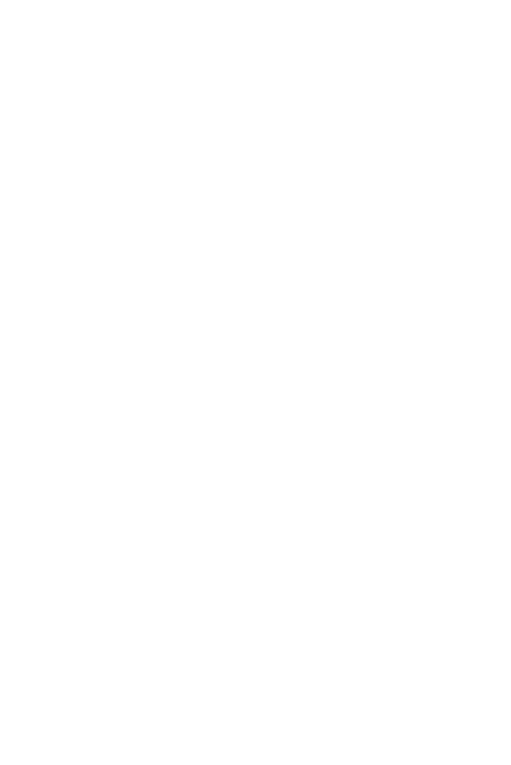
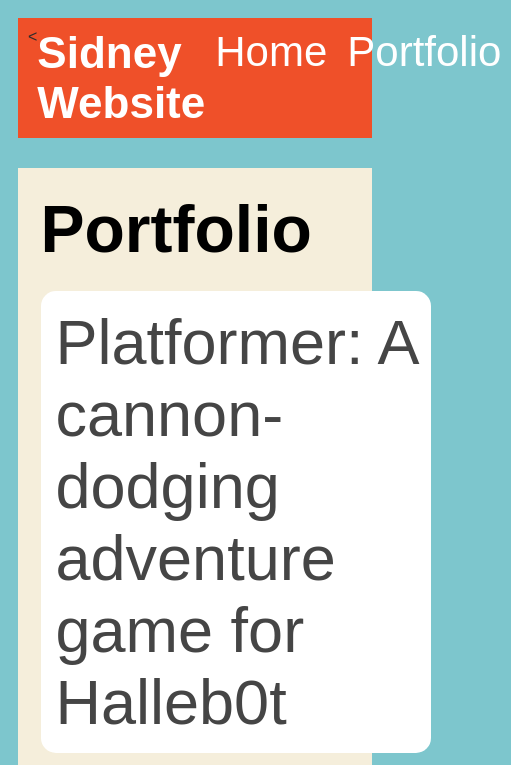
Before and after one commit to sidneydiamond/sidneydiamond.github.io, a plain HTML site: page portfolio.html in a window 390 px wide. Shown: the top 765 px of the page, 511 px wide, since content can reach past the window. Drawn offline with Linux system fonts and the light colour scheme.

Commit message:
add portfolio page to website

```diff
--- a/portfolio.html
+++ b/portfolio.html
@@ -0,0 +1,41 @@
+<!DOCTYPE html>
+<html>
+  <head>
+  <title>My Website</title>
+  <link rel="stylesheet" href="style.css" />
+  </head>
+
+  <body>
+    <!-- All content goes here -->
+    <div id="all-contents">
+    <nav>
+<<h1>Sidney Website</h1>
+  <ul id="nav-ul">
+    <li class="nav-li">
+      <a href="index.html">Home</a>
+    </li>
+    <li class="nav-li">
+      <a href="portfolio.html">Portfolio</a>
+    </li>
+  </ul>
+</nav>
+
+  <main>
+<div class="content">
+    <h1>Portfolio</h1>
+    <ul id="portfolio">
+<li>
+  <a href="fsd-projects/platformer/">Platformer: A cannon-dodging adventure game for Halleb0t</a>
+</li>
+<li>
+  <a href="fsd-projects/bouncing-box/">Bouncing Box: A fun introduction to web game development</a>
+</li>
+<li>
+  <a href="fsd-projects/circularity/">Circularity: A poetic motion experiment with circles</a>
+</li>
+    </ul>
+  </div>
+  </main>
+    </div>
+  </body>
+</html>
--- a/style.css
+++ b/style.css
@@ -75,3 +75,77 @@ main {
 h2, h3 {
     margin: 0px;
 }
+/* Portfolio styles */
+.content h1 {
+  color: black;
+}
+
+#portfolio {
+  list-style-type: none;
+  padding-left: 0;
+}
+
+#portfolio li {
+  background: #fff;
+  padding: 10px;
+  border-radius: 10px;
+  margin-bottom: 10px;
+}
+
+#portfolio li:hover {
+  background: #eee;
+}
+
+#portfolio a {
+  text-decoration: none;
+  color: #454545;
+}
+/* responsive web design */
+@media screen and (min-width: 120px) and (max-width: 1080px) {
+  main {
+    height: 100ch;
+    zoom: 1.5;
+    display: grid;
+  }
+
+  h1 {
+    font-size: 44px;
+  }
+
+  h2 {
+    font-size: 42px;
+  }
+
+  h3 {
+    font-size: 36px;
+  }
+
+  #all-contents {
+    height: 100ch;
+    margin: none;
+  }
+
+  a {
+    font-size: 42px;
+  }
+
+  .sidebar {
+    margin-right: 0px;
+    justify-content: center;
+    align-items: center;
+  }
+
+  .sidebar-img {
+    width: 100%;
+  }
+
+  p,
+  li {
+    font-size: 24px;
+  }
+
+  .content {
+    align-content: center;
+    justify-content: center;
+  }
+}
```
